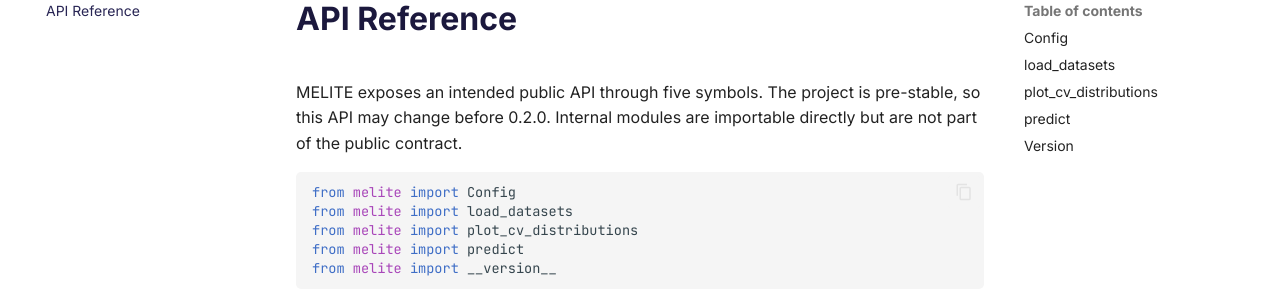
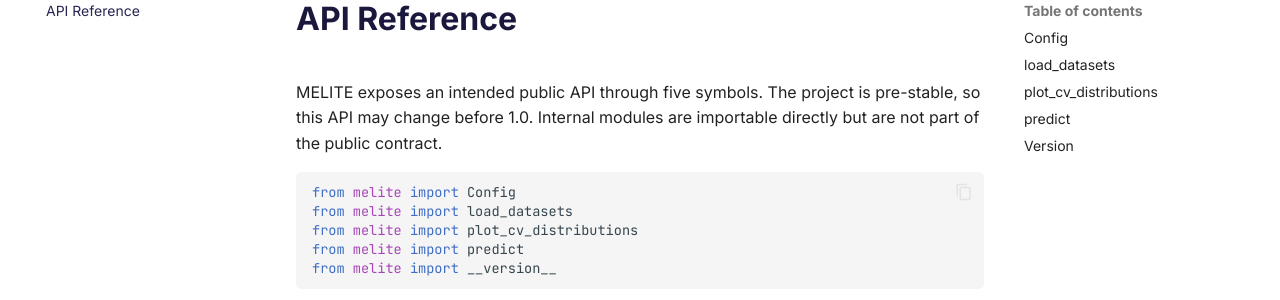
Before and after one commit to NanoBiostructuresRG/melite, an MkDocs documentation site: the page built from docs/api.md, in a window 1280 px wide. Shown: the part 146-446 px from the top of the page. Built offline with MkDocs 1.6.1 and Material for MkDocs 9.7.7, drawn with Linux system fonts in a browser that asks for light colours; comment, search, counter and statistics services are not loaded.

````diff
--- a/docs/api.md
+++ b/docs/api.md
@@ -1,7 +1,7 @@
 # API Reference
 
 MELITE exposes an intended public API through five symbols. The project is
-pre-stable, so this API may change before 0.2.0. Internal modules are importable
+pre-stable, so this API may change before 1.0. Internal modules are importable
 directly but are not part of the public contract.
 
 ```python
--- a/docs/stylesheets/extra.css
+++ b/docs/stylesheets/extra.css
@@ -460,6 +460,73 @@
   width: 2rem;
 }
 
+.ms-dataset-panel {
+  background:
+    linear-gradient(135deg, color-mix(in srgb, var(--ms-amber) 14%, transparent), transparent 40%),
+    linear-gradient(180deg, var(--ms-surface), var(--ms-surface-soft));
+  border: 1px solid var(--ms-border);
+  border-radius: 0.75rem;
+  box-shadow: 0 0.55rem 1.45rem rgba(40, 37, 84, 0.09);
+  margin: 1rem 0 0.8rem;
+  padding: 1rem;
+}
+
+.ms-dataset-panel__intro {
+  border-left: 0.22rem solid var(--ms-amber);
+  padding-left: 0.8rem;
+}
+
+.ms-dataset-panel__kicker {
+  color: var(--ms-text-muted);
+  display: block;
+  font-size: 0.62rem;
+  font-weight: 800;
+  letter-spacing: 0.09em;
+  line-height: 1.1;
+  margin-bottom: 0.35rem;
+  text-transform: uppercase;
+}
+
+.ms-dataset-panel strong {
+  color: var(--ms-steel-dark);
+  display: block;
+  font-size: 1rem;
+  line-height: 1.25;
+}
+
+.ms-dataset-panel p {
+  color: var(--ms-text-muted);
+  margin: 0.45rem 0 0;
+  max-width: 42rem;
+}
+
+.md-typeset .tabbed-set {
+  margin: 0.8rem 0 1.1rem;
+}
+
+.md-typeset .tabbed-labels {
+  gap: 0.25rem;
+}
+
+.md-typeset .tabbed-labels > label {
+  border-radius: 0.45rem 0.45rem 0 0;
+  color: var(--ms-text-muted);
+  font-weight: 750;
+  padding-inline: 0.75rem;
+}
+
+.md-typeset .tabbed-labels > label:hover,
+.md-typeset .tabbed-set input:checked + label {
+  color: var(--ms-steel-dark);
+}
+
+.md-typeset .tabbed-content {
+  background: var(--ms-surface);
+  border: 1px solid var(--ms-border);
+  border-radius: 0 0.55rem 0.55rem 0.55rem;
+  padding: 0.85rem 0.95rem 0.45rem;
+}
+
 .md-typeset table:not([class]) td {
   vertical-align: top;
 }
@@ -545,4 +612,8 @@
   .md-typeset .ms-flow__item small {
     font-size: 0.54rem;
   }
+
+  .md-typeset .tabbed-content {
+    padding: 0.75rem 0.7rem 0.35rem;
+  }
 }
--- a/melite/version.py
+++ b/melite/version.py
@@ -6,7 +6,7 @@ It is read by ``hatchling`` at build time via ``[tool.hatch.version]``
 and imported by ``result_manager`` to stamp generated reports.
 """
 
-__version__ = "0.2.0"
+__version__ = "0.2.1"
 PROJECT_NAME = "MELITE"
 PROJECT_VERSION = __version__
 PROJECT_STATUS = "alpha"
--- a/mkdocs.yml
+++ b/mkdocs.yml
@@ -38,7 +38,7 @@ theme:
     - content.tabs.link
 
 extra_css:
-  - stylesheets/extra.css?v=0.1.11-readiness
+  - stylesheets/extra.css?v=0.2.1-docs
 
 extra:
   social:
````
Also changed, not shown: CHANGELOG.md (+20 -0 lines), README.md (+17 -6 lines), docs/index.md (+61 -21 lines), docs/installation.md (+1 -1 lines), docs/release.md (+15 -24 lines), 2 other files.
